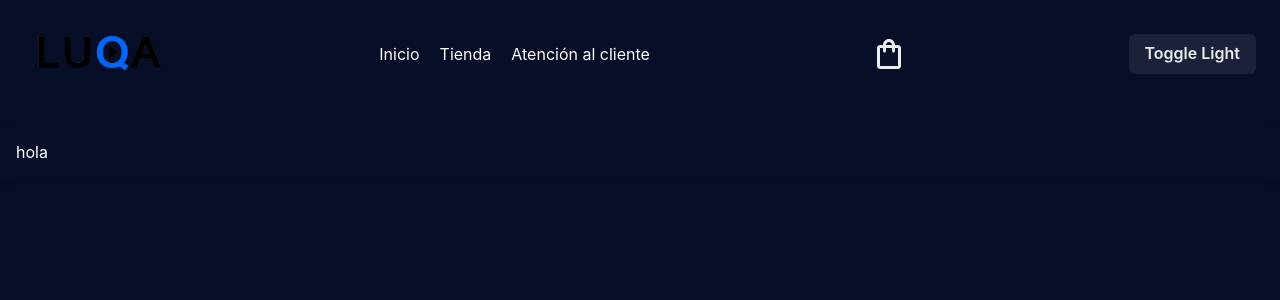
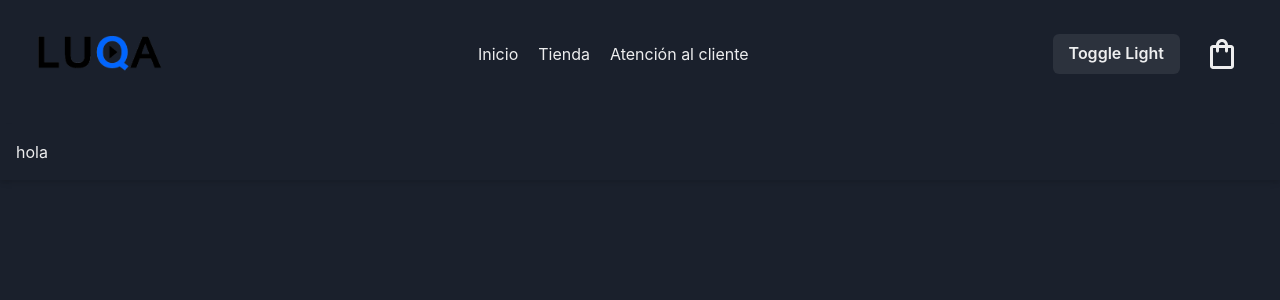
Before and after one commit to iamelyg/luqa, a Next.js app: page /hola in a window 1280 px wide. Shown: the top 300 px of the page. Built offline with nearby package versions, Linux system fonts and the light colour scheme.

Commit message:
color mode clear

```diff
--- a/components/navbar/DesktopNavbar.tsx
+++ b/components/navbar/DesktopNavbar.tsx
@@ -26,12 +26,14 @@ const DesktopNavbar: React.FC = () => {
                         </Link>
                     ))}
                 </HStack>
-                <Button variant='ghost' h={68} w={68} borderRadius={999}>
-                    <Icon as={MdOutlineShoppingBag} w={9} h={9} />
-                </Button>
-                <Button onClick={toggleColorMode}>
-                    Toggle {colorMode === 'light' ? 'Dark' : 'Light'}
-                </Button>
+                <HStack>
+                    <Button onClick={toggleColorMode}>
+                        Toggle {colorMode === 'light' ? 'Dark' : 'Light'}
+                    </Button>
+                    <Button variant='ghost' h={68} w={68} borderRadius={999}>
+                        <Icon as={MdOutlineShoppingBag} w={9} h={9} />
+                    </Button>
+                </HStack>
 
             </Flex>
         </chakra.header>
--- a/pages/index.tsx
+++ b/pages/index.tsx
@@ -24,7 +24,7 @@ const IndexRoute: React.FC<Props> = ({ products }) => {
   return <AnimateSharedLayout type="crossfade">
     <Stack spacing={6}>
       <Grid gridGap={6} templateColumns='repeat(auto-fill, minmax(240px, 1fr))'>
-        {products.map(product => <Stack spacing={3} backgroundColor='gray.100' borderRadius={10} padding={4} key={product.id}>
+        {products.map(product => <Stack spacing={3} borderRadius={10} padding={4} key={product.id}>
           <Stack spacing={1}>
             <Image
               onClick={() => setSelectedImage(product.image)}
--- a/theme.ts
+++ b/theme.ts
@@ -13,8 +13,6 @@ export default extendTheme({
     styles: {
         global: {
             body: {
-                backgroundColor: 'bgBody',
-                color: 'white'
             }
         }
     }
```
